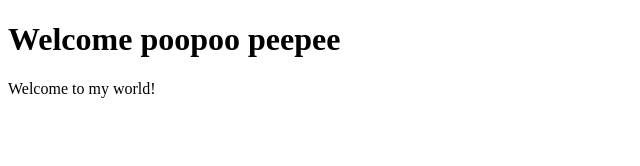
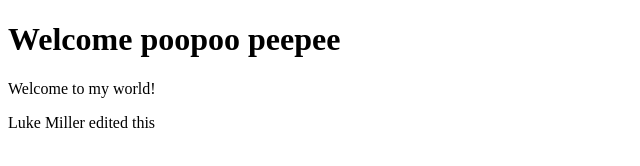
Before and after one commit to lcarr6/isfall25grp210, a plain HTML site: page index.html in a window 1280 px wide. Shown: the whole page, without its empty margins (0-640 px from the left). Drawn offline with Linux system fonts and the light colour scheme.

Commit message:
updated-file

```diff
--- a/index.html
+++ b/index.html
@@ -8,6 +8,7 @@
 <body>
     <h1>Welcome poopoo peepee</h1>
    <p>Welcome to my world!</p>
+   <p>Luke Miller edited this</p>
    <script>
    alert("Danger will robinson");
     </script>
```
